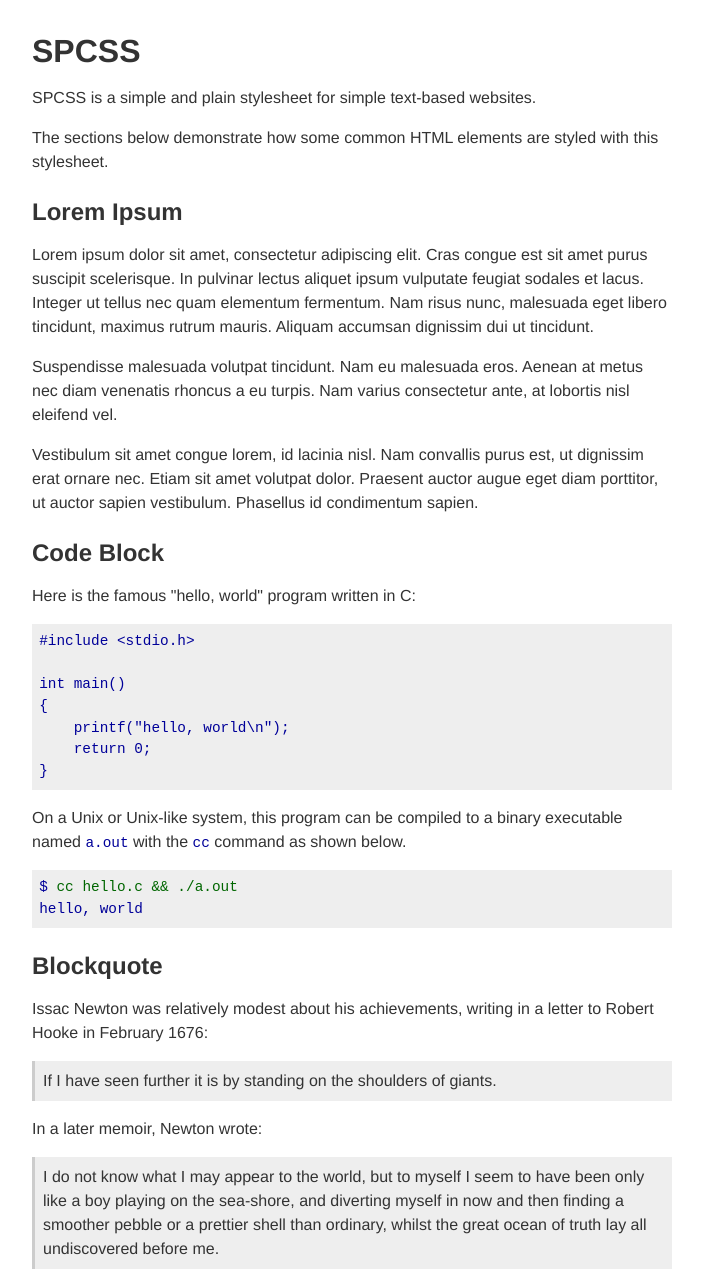
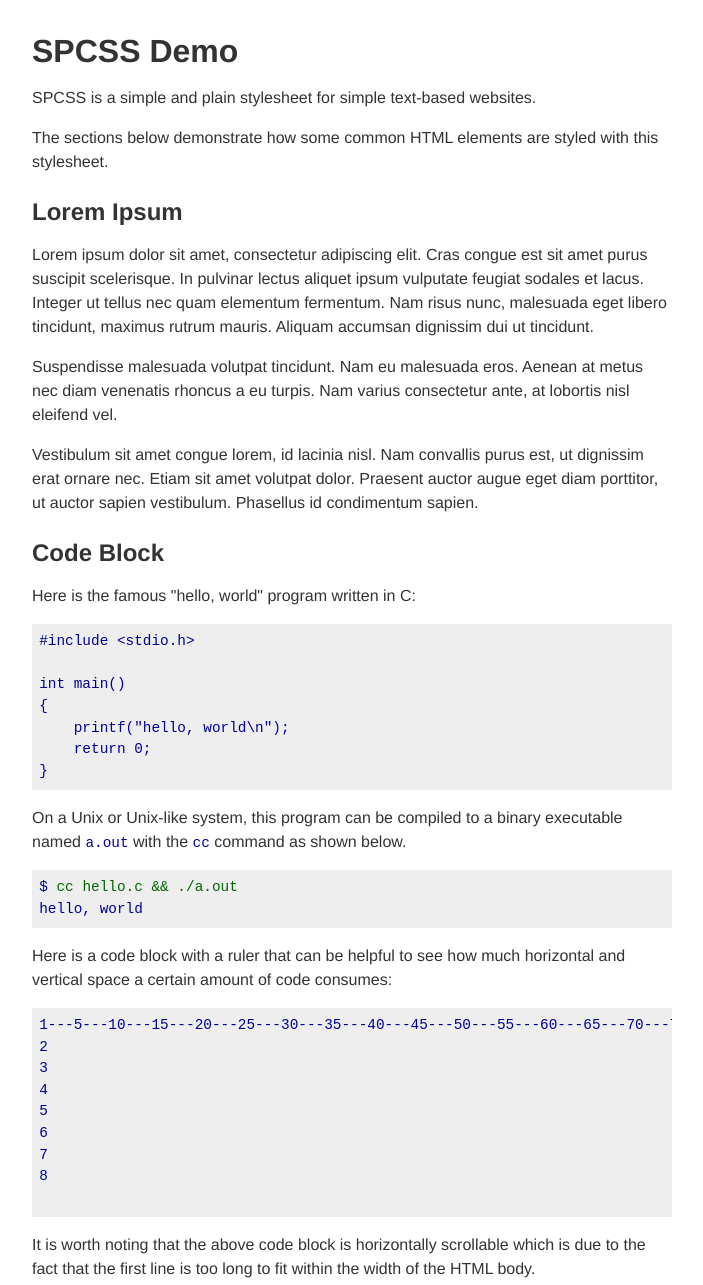
Before and after one commit to susam/spcss, a website: page index.html in a window 1280 px wide. Shown: the top 1285 px of the page, without its empty margins (288-991 px from the left). Drawn offline with Linux system fonts and the light colour scheme.

Commit message:
Add code block example with ruler

```diff
--- a/index.html
+++ b/index.html
@@ -1,13 +1,13 @@
 <!DOCTYPE html>
 <html lang="en">
 <head>
-  <title>SPCSS - Simple and Plain Stylesheet</title>
+  <title>SPCSS Demo</title>
   <meta charset="UTF-8">
   <meta name="viewport" content="width=device-width, intial-scale=1">
   <link rel="stylesheet" href="sp.css">
 </head>
 <body>
-<h1><a href="spcss"><a href="#spcss">SPCSS</a></a></h1>
+<h1 id="#spcss-demo"><a href="#spcss-demo">SPCSS Demo</a></h1>
 <p>
   SPCSS is a simple and plain stylesheet for simple text-based
   websites.
@@ -57,6 +57,26 @@ int main()
 <samp>$ <kbd>cc hello.c &amp;&amp; ./a.out</kbd>
 hello, world</samp>
 </pre>
+<p>
+  Here is a code block with a ruler that can be helpful to see how much
+  horizontal and vertical space a certain amount of code consumes:
+</p>
+<pre>
+<code>1---5---10---15---20---25---30---35---40---45---50---55---60---65---70---75---80---85---90---95--100--105--110--115--120--125--130--135--140--145--150--155--160--165--170--175--180--185--190--195--200--205--210--215--220--225--230--235--240--245--250--255--260--265--270--275--280--285--290--295--300
+2
+3
+4
+5
+6
+7
+8
+</code>
+</pre>
+<p>
+  It is worth noting that the above code block is horizontally
+  scrollable which is due to the fact that the first line is too long to
+  fit within the width of the HTML body.
+</p>
 <h2 id="Blockquote"><a href="#blockquote">Blockquote</a></h2>
 <p>
   Issac Newton was relatively modest about his achievements, writing in
```
